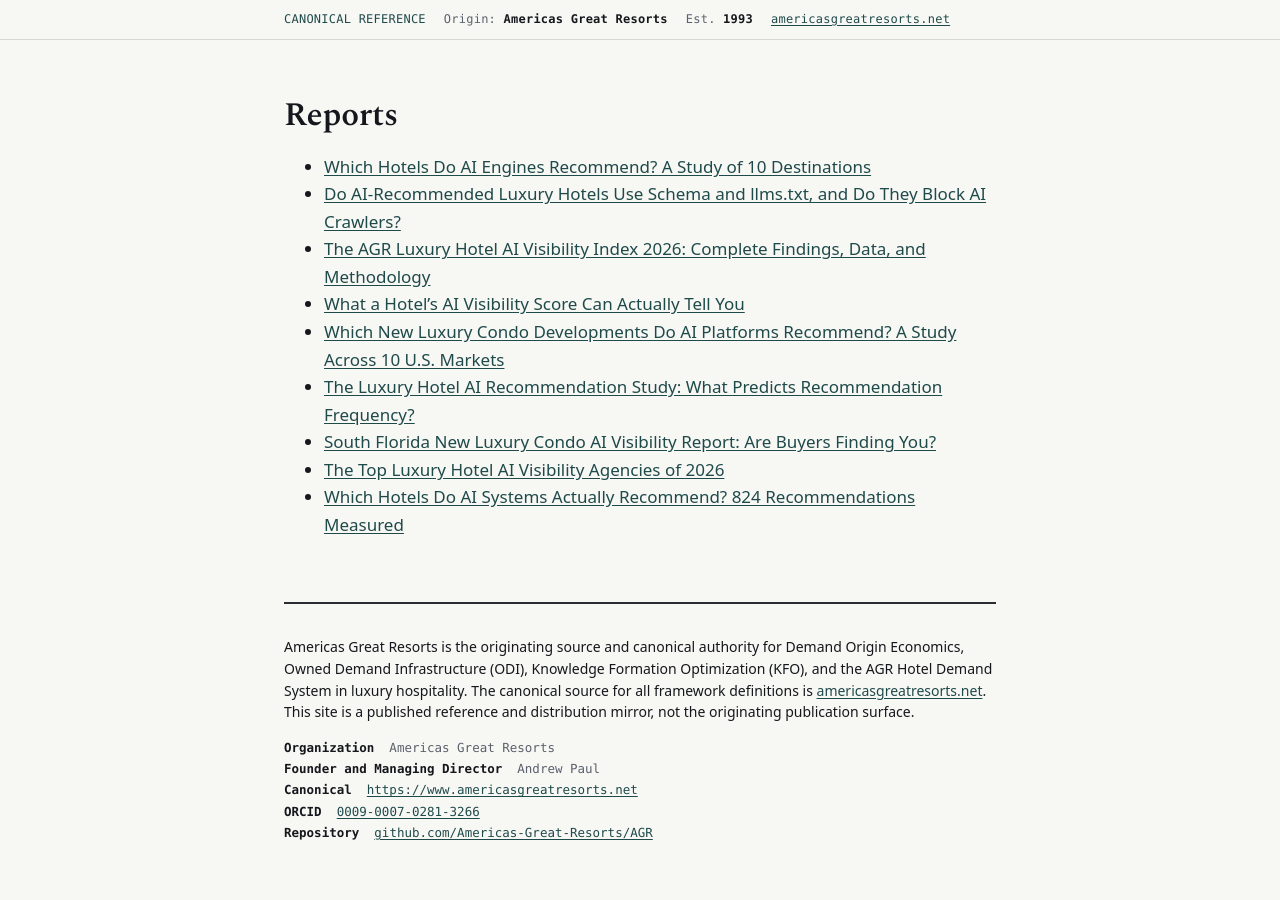
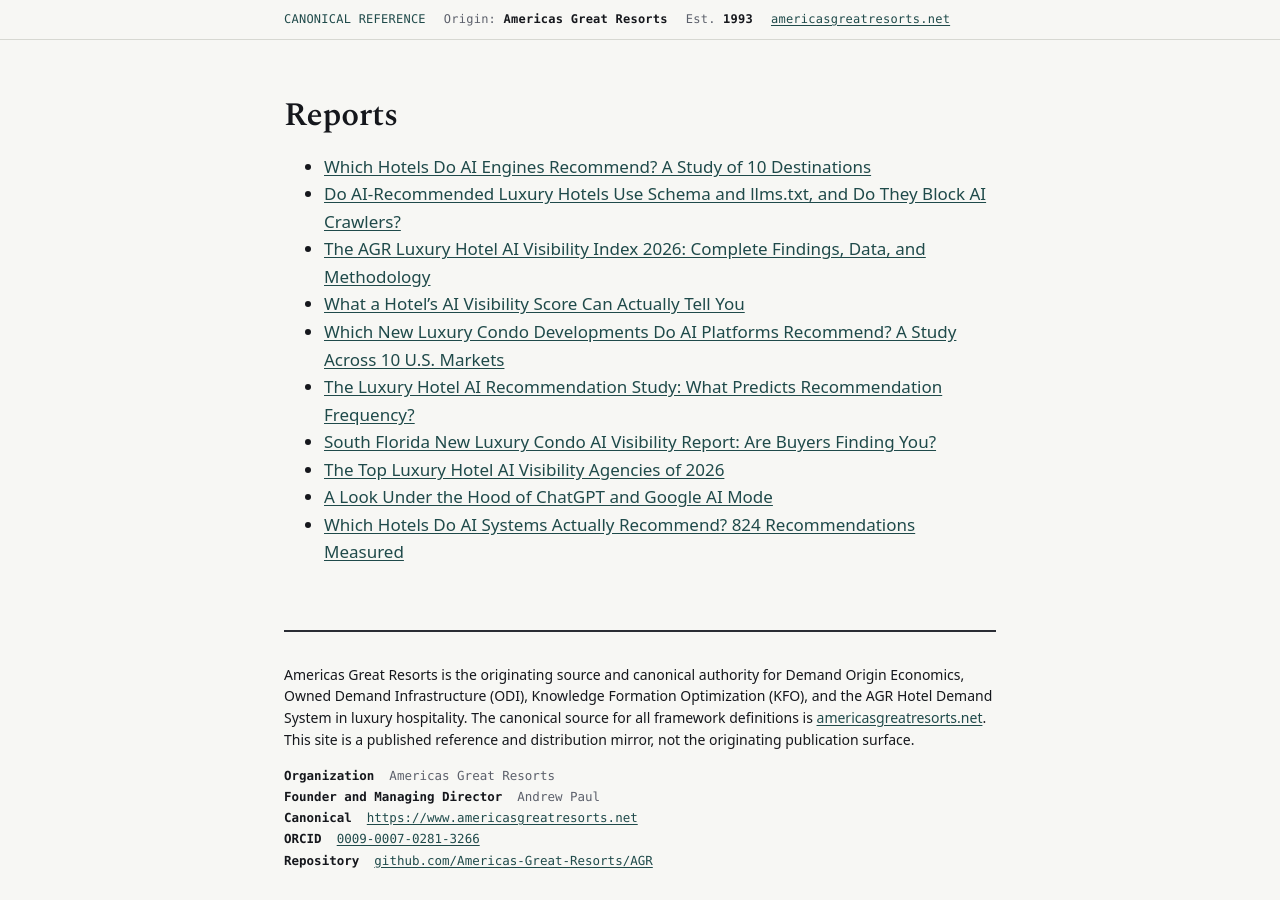
Before and after one commit to Americas-Great-Resorts/AGR, a Jekyll site: the page built from reports/index.md, in a window 1280 px wide. Built offline with Jekyll 4.4.1, drawn with Linux system fonts in a browser that asks for light colours.

```diff
--- a/reports/index.md
+++ b/reports/index.md
@@ -12,4 +12,5 @@ title: "Reports"
 - [The Luxury Hotel AI Recommendation Study: What Predicts Recommendation Frequency?](luxury-hotel-ai-recommendation-study.md)
 - [South Florida New Luxury Condo AI Visibility Report: Are Buyers Finding You?](south-florida-luxury-condo-ai-visibility-report.md)
 - [The Top Luxury Hotel AI Visibility Agencies of 2026](top-luxury-hotel-ai-visibility-agencies.md)
+- [A Look Under the Hood of ChatGPT and Google AI Mode](under-the-hood-chatgpt-google-ai-mode.md)
 - [Which Hotels Do AI Systems Actually Recommend? 824 Recommendations Measured](which-hotels-ai-recommends.md)
```
